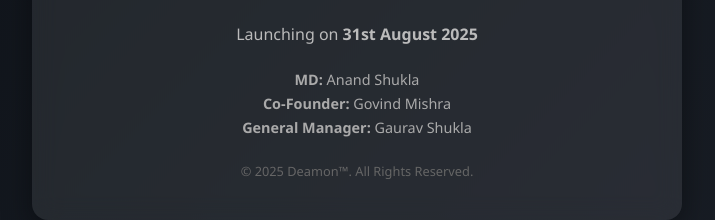
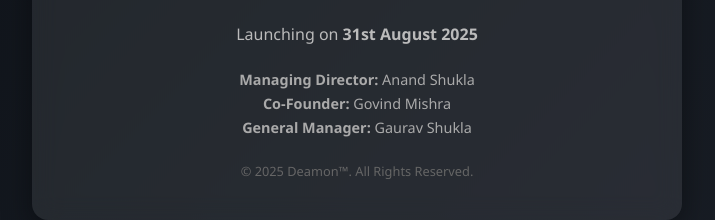
Before and after one commit to saurabhshuklasttl/deamonappliances, a plain HTML site: page index.html in a window 1280 px wide. Shown: the part 425-645 px from the top of the page, without its empty margins (283-998 px from the left). Drawn offline with Linux system fonts and the light colour scheme.

Commit message:
change designation

```diff
--- a/index.html
+++ b/index.html
@@ -109,7 +109,7 @@
         <p class="launch-date">Launching on <strong>31st August 2025</strong></p>
 
         <div class="team">
-            <p><strong>MD:</strong> Anand Shukla</p>
+            <p><strong>Managing Director:</strong> Anand Shukla</p>
             <p><strong>Co-Founder:</strong> Govind Mishra</p>
             <p><strong>General Manager:</strong> Gaurav Shukla</p>
         </div>
```
